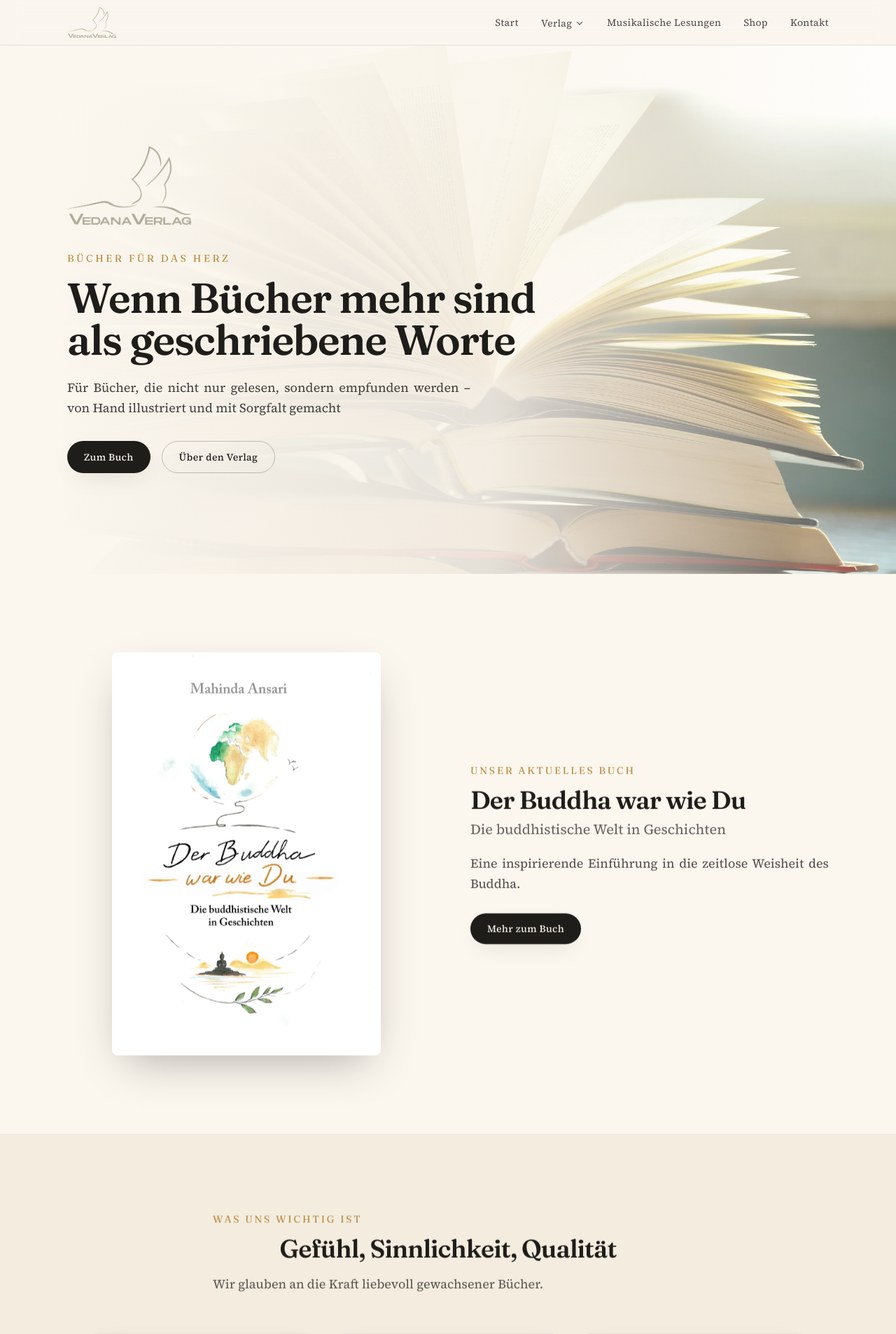
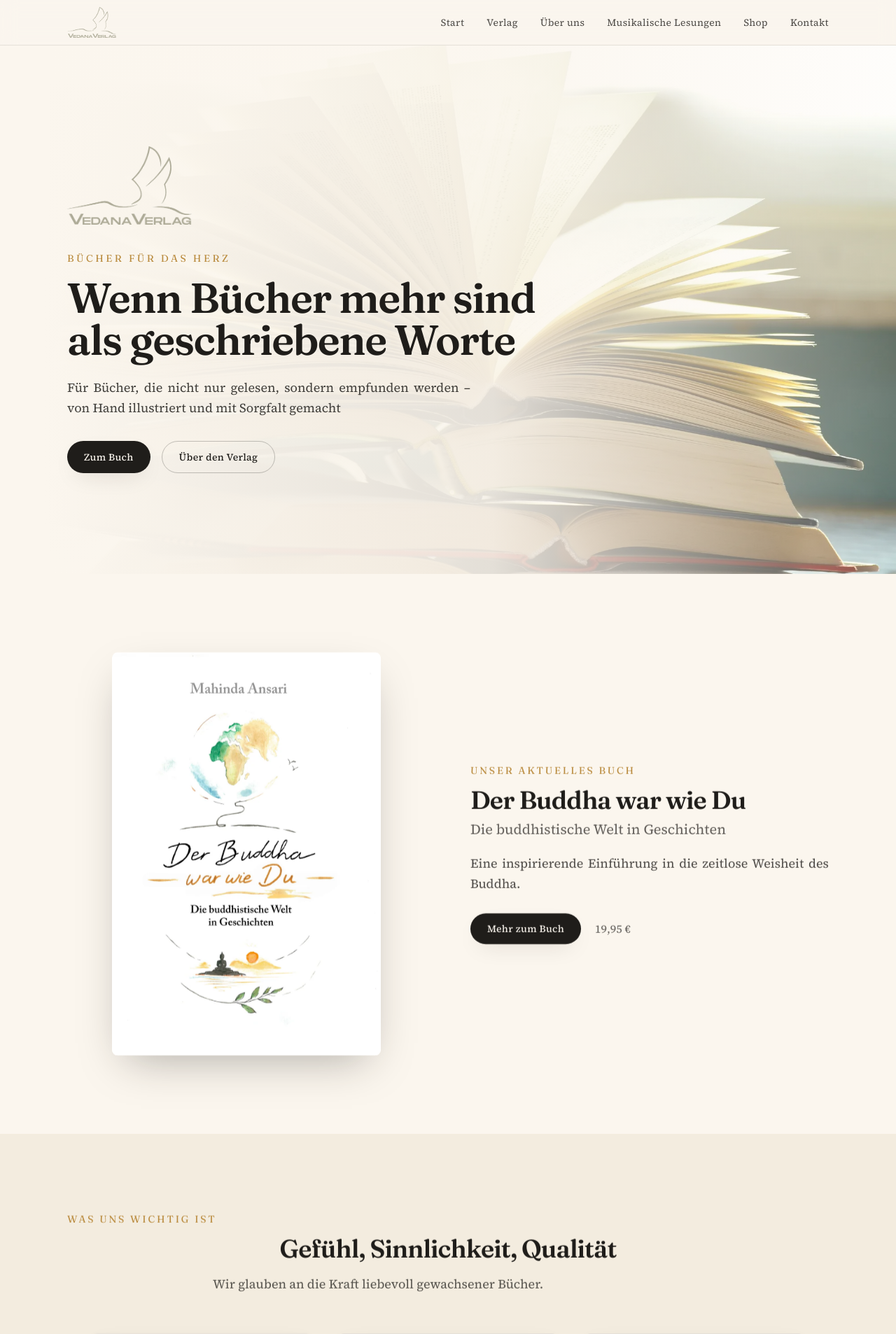
Before and after one commit to Markt-Alarm/Vedana-Verlag, a Next.js app: page / in a window 1280 px wide. Shown: the top 1906 px of the page at 70% size. Built offline with nearby package versions, Linux system fonts and the light colour scheme.

Commit message:
Änderungen

```diff
--- a/app/page.tsx
+++ b/app/page.tsx
@@ -98,13 +98,17 @@ export default function HomePage() {
       <section className="bg-paper-deep">
         <Container className="py-20 md:py-28">
           <Reveal>
-            <SectionHeader
-              align="center"
-              eyebrowClassName="text-left"
-              eyebrow="Was uns wichtig ist"
-              title="Gefühl, Sinnlichkeit, Qualität"
-              intro="Wir glauben an die Kraft liebevoll gewachsener Bücher."
-            />
+            <p className="font-display text-sm uppercase tracking-[0.2em] text-gold">
+              Was uns wichtig ist
+            </p>
+            <div className="mx-auto mt-3 max-w-2xl text-center">
+              <h2 className="text-3xl leading-tight md:text-4xl">
+                Gefühl, Sinnlichkeit, Qualität
+              </h2>
+              <p className="mt-4 text-lg leading-relaxed text-ink/75">
+                Wir glauben an die Kraft liebevoll gewachsener Bücher.
+              </p>
+            </div>
           </Reveal>
           <div className="mx-auto mt-14 grid max-w-5xl gap-8 md:grid-cols-3">
             {werte.map((w, i) => (
--- a/app/verlag/page.tsx
+++ b/app/verlag/page.tsx
@@ -108,10 +108,6 @@ export default function VerlagPage() {
       {mahinda && (
         <Container className="pb-16 md:pb-24">
           <FeaturedPerson person={mahinda} />
-          <p className="mx-auto mt-8 max-w-prose text-center text-lg leading-relaxed text-ink/80">
-            Bücher mit Herz brauchen mehr als einen Verlag. Sie brauchen
-            Menschen, die an sie glauben.
-          </p>
         </Container>
       )}
 
--- a/components/book/BuyBox.tsx
+++ b/components/book/BuyBox.tsx
@@ -66,6 +66,11 @@ export function BuyBox({ book }: { book: Book }) {
               <CTA href={stripe.url} external variant="primary" className="w-full">
                 Jetzt kaufen
               </CTA>
+              <p className="mt-2 text-xs leading-relaxed text-ink/60">
+                Wenn Sie das Buch über unseren Shop bestellen, erhalten Sie
+                zum gleichen Preis eine hochwertige Ausgabe aus unserer
+                Druckerei – mit edler Klappenbroschur.
+              </p>
               {istPlatzhalterLink && (
                 <p className="mt-2 text-xs leading-relaxed text-ink/50">
                   Hinweis: aktuell Test-/Platzhalter-Link. Vor dem Go-live durch
--- a/components/person/FeaturedPerson.tsx
+++ b/components/person/FeaturedPerson.tsx
@@ -4,7 +4,7 @@ import { RichText } from "@/components/ui/RichText";
 
 export function FeaturedPerson({ person }: { person: Person }) {
   return (
-    <div className="grid items-center gap-8 md:grid-cols-[16rem_1fr] md:gap-12">
+    <div className="mx-auto max-w-md text-center">
       <div className="relative mx-auto aspect-[4/5] w-full max-w-xs overflow-hidden rounded-lg shadow-book">
         <Image
           src={person.bild}
@@ -14,7 +14,7 @@ export function FeaturedPerson({ person }: { person: Person }) {
           className="object-cover object-[center_28%]"
         />
       </div>
-      <div>
+      <div className="mt-6">
         <p className="font-display text-sm uppercase tracking-[0.2em] text-gold">
           {person.rolle}
         </p>
--- a/content/books.ts
+++ b/content/books.ts
@@ -54,7 +54,7 @@ export const books: Book[] = [
     cover: "/images/buecher/der-buddha-war-wie-du-cover-v3.webp",
     coverAlt:
       "Buchcover „Der Buddha war wie Du“ – Aquarell mit Weltkugel, Vögeln und einer meditierenden Figur am Wasser.",
-    preis: null, // TODO PLATZHALTER: gebundener Ladenpreis in Euro, z. B. 24.9
+    preis: 19.95,
     isbn: undefined, // TODO PLATZHALTER
     erscheinungsjahr: undefined, // TODO PLATZHALTER
     seiten: undefined, // TODO PLATZHALTER
--- a/content/people.ts
+++ b/content/people.ts
@@ -18,7 +18,8 @@ export const people: Person[] = [
   {
     name: "Mahinda Ansari",
     rolle: "Autorin & Heilpraktikerin",
-    beschreibung: "„Ein Buch zu schreiben fühlt sich an wie Kinderkriegen.“",
+    beschreibung:
+      "Bücher mit Herz brauchen mehr als einen Verlag. Sie brauchen Menschen, die an sie glauben.",
     bild: "/images/team/mahinda-ansari-v1.webp",
     bildAlt:
       "Porträt von Mahinda Ansari, Autorin und Heilpraktikerin des Vedana Verlags.",
--- a/content/site.ts
+++ b/content/site.ts
@@ -60,14 +60,8 @@ export const site = {
   // Die Route /buecher bleibt bestehen und wird später wieder eingeblendet.
   nav: [
     { label: "Start", href: "/" },
-    {
-      label: "Verlag",
-      href: "/verlag",
-      children: [
-        { label: "Über den Verlag", href: "/verlag" },
-        { label: "Team", href: "/verlag/team" },
-      ],
-    },
+    { label: "Verlag", href: "/verlag" },
+    { label: "Über uns", href: "/verlag/team" },
     { label: "Musikalische Lesungen", href: "/musikalische-lesungen" },
     { label: "Shop", href: "/buecher/der-buddha-war-wie-du" },
     { label: "Kontakt", href: "/kontakt" },
```
